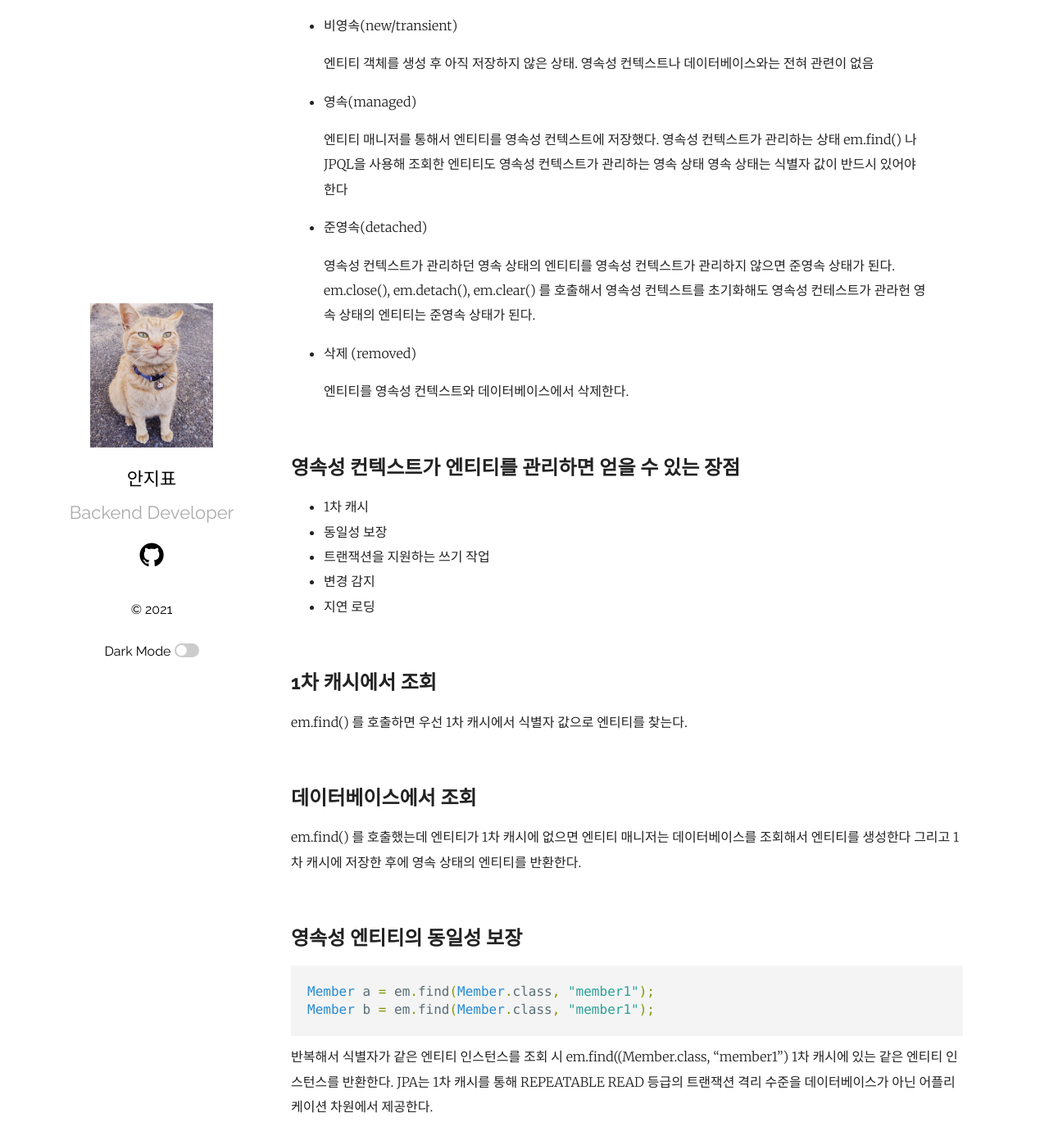
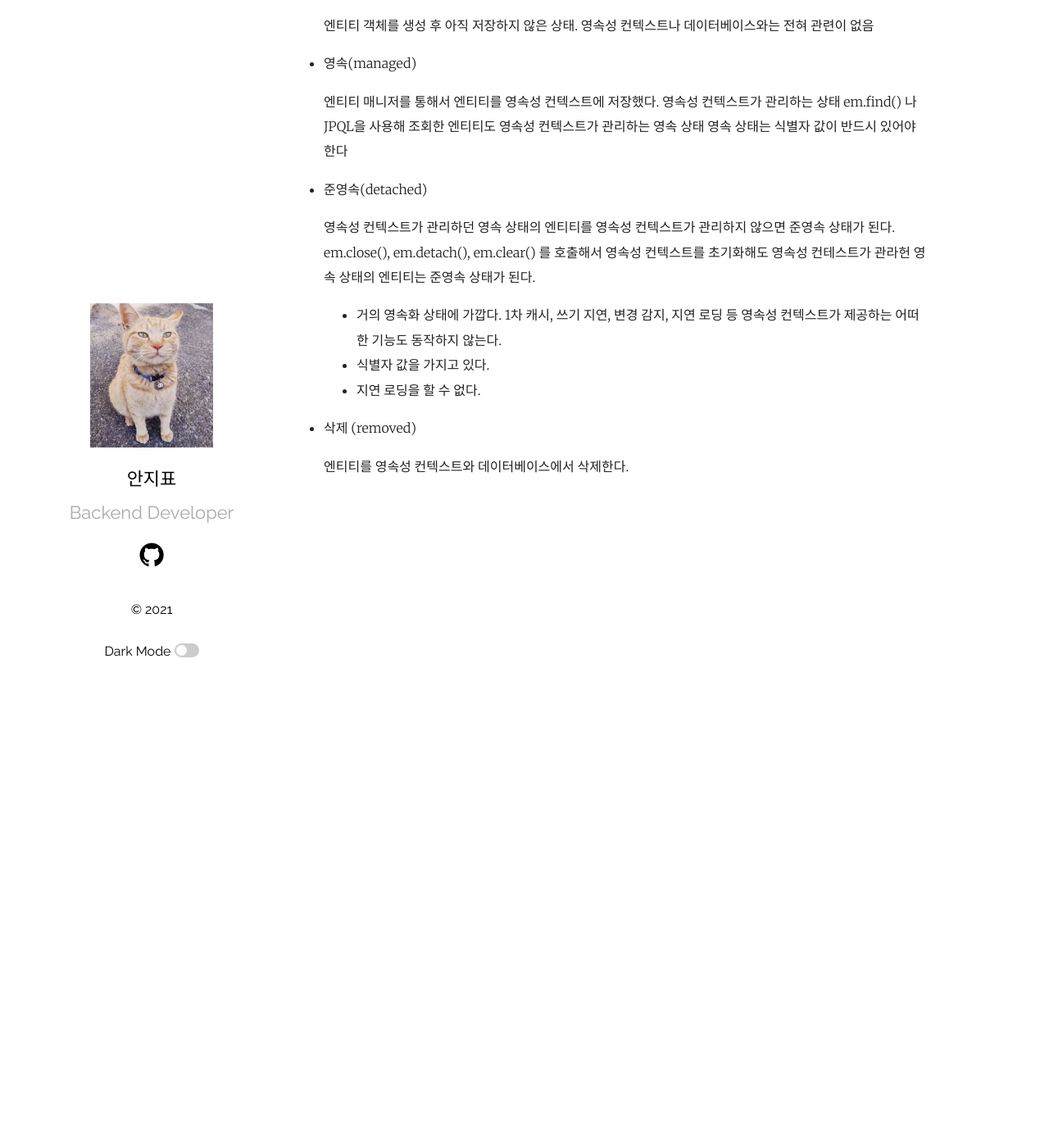
Before and after one commit to ppyong/ppyong.github.io, a Jekyll site: the page built from _posts/2021-07-10-persistance-context.md, in a window 1280 px wide and 1400 px high, scrolled down 338 px. Shown: the top 1397 px of the window at 82% size. Built offline with Jekyll 4.4.1, drawn with Linux system fonts in a browser that asks for light colours; after the commit the page ends 967 px from its top, so only the background shows below that.

Commit message:
add post persistance-context

````diff
--- a/_posts/2021-07-10-persistance-context.md
+++ b/_posts/2021-07-10-persistance-context.md
@@ -7,7 +7,6 @@ title: JPA 정리
 
 > 엔티티를 영구 저장하는 환경이라는 뜻. 엔티티 매니저를 생성할 때 하나 만들어지고, 매니저를 통해서 영속성 컨텍스트에 접근할 수 있다.
 
-&nbsp;
 ## 엔티티 생명 주기
 
 - 비영속(new/transient)
@@ -25,35 +24,11 @@ title: JPA 정리
 > 영속성 컨텍스트가 관리하던 영속 상태의 엔티티를 영속성 컨텍스트가 관리하지 않으면 준영속 상태가 된다.
 > em.close(), em.detach(), em.clear() 를 호출해서 영속성 컨텍스트를 초기화해도 영속성 컨테스트가 관라헌 영속 상태의 엔티티는 준영속 상태가 된다.
 
+> - 거의 영속화 상태에 가깝다.
+> 1차 캐시, 쓰기 지연, 변경 감지, 지연 로딩 등 영속성 컨텍스트가 제공하는 어떠한 기능도 동작하지 않는다.
+> - 식별자 값을 가지고 있다.
+> - 지연 로딩을 할 수 없다.
+
 - 삭제 (removed)
 
 > 엔티티를 영속성 컨텍스트와 데이터베이스에서 삭제한다.
-
-&nbsp;
-## 영속성 컨텍스트가 엔티티를 관리하면 얻을 수 있는 장점
-
-- 1차 캐시
-- 동일성 보장
-- 트랜잭션을 지원하는 쓰기 작업
-- 변경 감지
-- 지연 로딩
-
-&nbsp;
-## 1차 캐시에서 조회
-
-em.find() 를 호출하면 우선 1차 캐시에서 식별자 값으로 엔티티를 찾는다.
-
-&nbsp;
-## 데이터베이스에서 조회
-
-em.find() 를 호출했는데 엔티티가 1차 캐시에 없으면 엔티티 매니저는 데이터베이스를 조회해서 엔티티를 생성한다 그리고 1차 캐시에 저장한 후에 영속 상태의 엔티티를 반환한다.
-
-&nbsp;
-## 영속성 엔티티의 동일성 보장
-
-```java
-Member a = em.find(Member.class, "member1");
-Member b = em.find(Member.class, "member1");
-```
-
-반복해서 식별자가 같은 엔티티 인스턴스를 조회 시 em.find((Member.class, "member1") 1차 캐시에 있는 같은 엔티티 인스턴스를 반환한다. JPA는 1차 캐시를 통해 REPEATABLE READ 등급의 트랜잭션 격리 수준을 데이터베이스가 아닌 어플리케이션 차원에서 제공한다.
````
